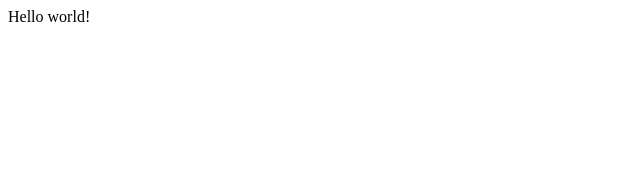
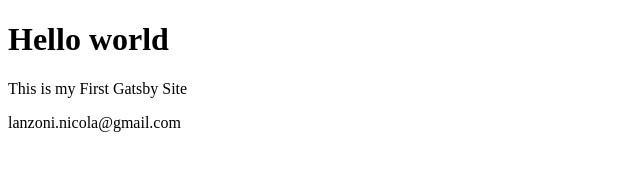
Before and after one commit to lanzoninicola/portfolio-site, a Gatsby site: page / in a window 1280 px wide. Shown: the whole page, without its empty margins (0-640 px from the left). Built offline with nearby package versions, Linux system fonts and the light colour scheme; Gatsby itself is replaced by a stand-in of ours.

Commit message:
Kick off

```diff
--- a/gatsby-config.js
+++ b/gatsby-config.js
@@ -6,5 +6,10 @@
 
 module.exports = {
   /* Your site config here */
+  siteMetadata: {
+    description: "My first gatsby site",
+    title: "First Gatsby Site",
+    email: "lanzoni.nicola@gmail.com",
+  },
   plugins: [],
 }
--- a/package.json
+++ b/package.json
@@ -6,7 +6,7 @@
   "license": "0BSD",
   "scripts": {
     "build": "gatsby build",
-    "develop": "gatsby develop",
+    "develop": "cross-env GATSBY_GRAPHQL_IDE=playground gatsby develop",
     "format": "prettier --write \"**/*.{js,jsx,ts,tsx,json,md}\"",
     "start": "npm run develop",
     "serve": "gatsby serve",
@@ -19,6 +19,8 @@
     "react-dom": "^16.12.0"
   },
   "devDependencies": {
+    "cross-env": "^7.0.2",
+    "env-cmd": "^10.1.0",
     "prettier": "2.1.2"
   },
   "repository": {
--- a/src/pages/index.js
+++ b/src/pages/index.js
@@ -1,5 +1,23 @@
 import React from "react"
+import { graphql, useStaticQuery } from "gatsby"
 
 export default function Home() {
-  return <div>Hello world!</div>
+  const data = useStaticQuery(graphql`
+    {
+      site {
+        siteMetadata {
+          title
+          email
+        }
+      }
+    }
+  `)
+
+  return (
+    <div>
+      <h1>Hello world</h1>
+      <p>{`This is my ${data.site.siteMetadata.title}`}</p>
+      <p>{data.site.siteMetadata.email}</p>
+    </div>
+  )
 }
```
Also changed, not shown: 1 other file.
